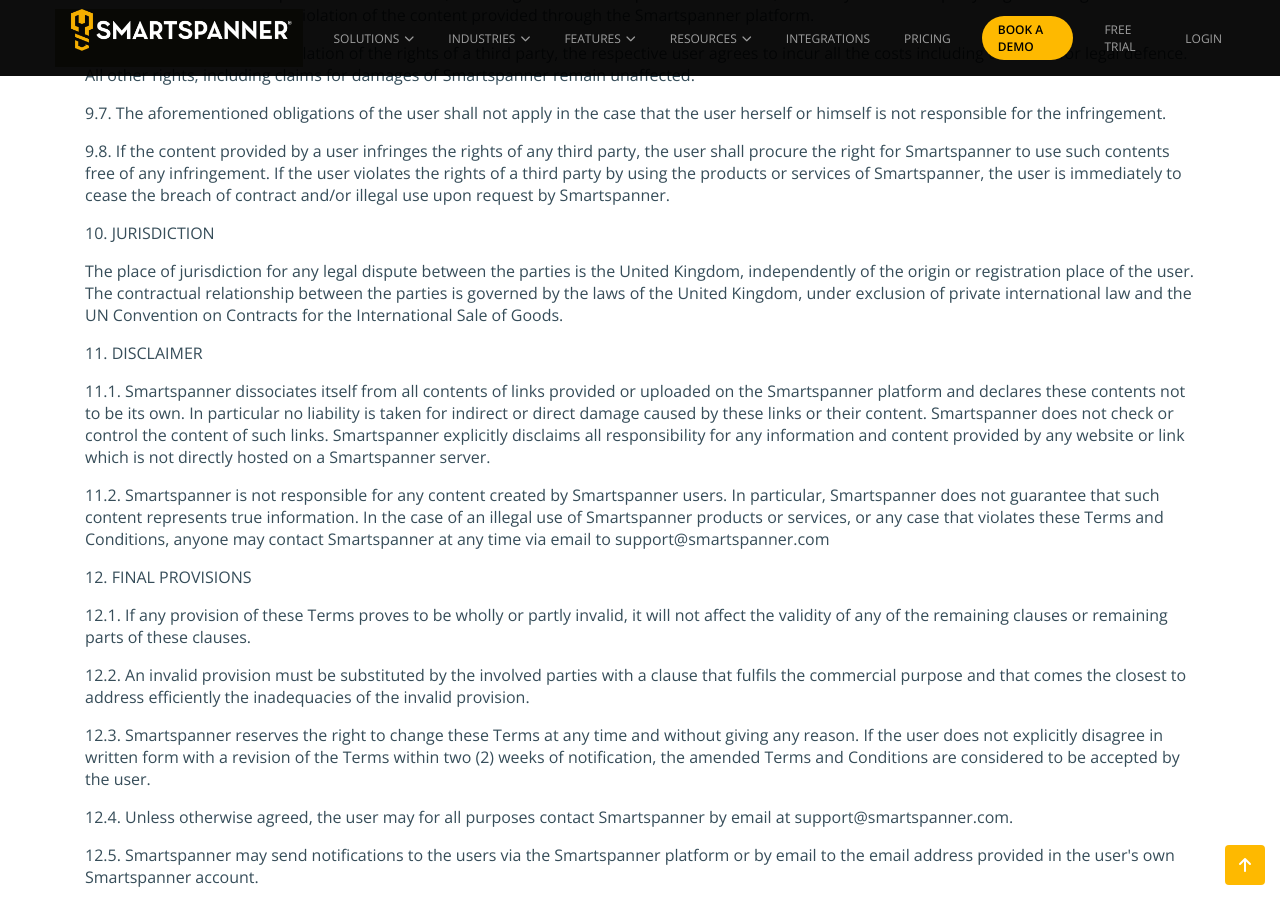
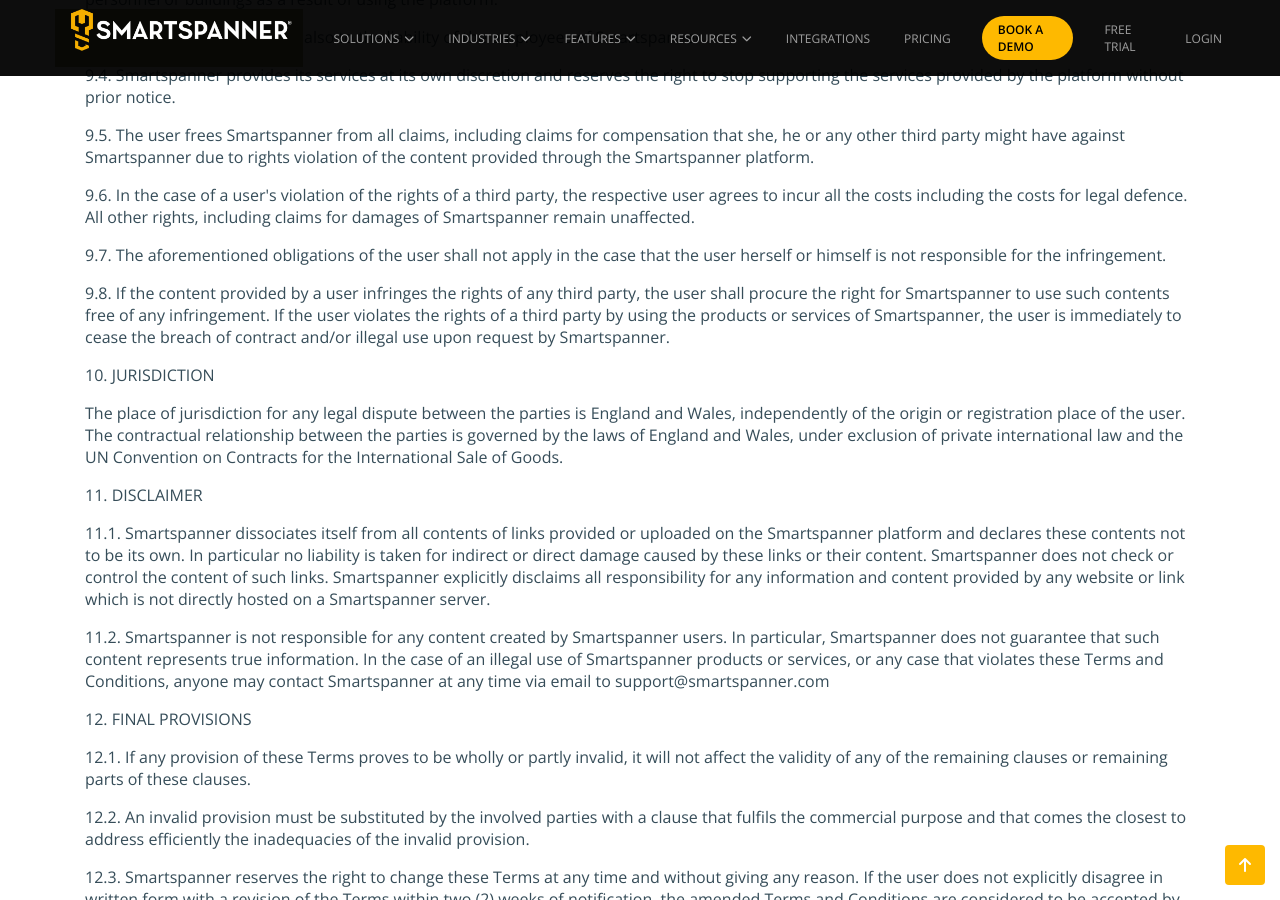
Before and after one commit to smartspanner/smartspanner.com, a Jekyll site: the page built from terms-of-service.html, in a window 1280 px wide and 900 px high, scrolled down 3236 px. Built offline with Jekyll 4.4.1, drawn with Linux system fonts in a browser that asks for light colours; some of the changed text lies outside the part shown.

Commit message:
docs: update terms for UK B2B use

```diff
--- a/terms-of-service.html
+++ b/terms-of-service.html
@@ -18,11 +18,15 @@
     By using Smartspanner's Services the user consents to the use of information about him or her in accordance to the terms set out in the Smartspanner Privacy Policy which can viewed at: <a href="{{ '/privacy-policy' | relative_url }}">smartspanner.com/privacy-policy</a>
     Smartspanner's products and services are directed exclusively to persons of legal age and regulated by these Terms and Conditions.
     </p>
+    <p>
+    Smartspanner Ltd is a company registered in England and Wales with company number 08592005. Our registered office is Unit 6 Queens Court, Gateshead, NE11 0BU, United Kingdom.
+    </p>
 
     <p>2. PRODUCTS AND SERVICES</p>
     <p>2.1. Smartspanner is a platform that allows storage of asset information including maintenance tasks, breakdown information, documents, images, manuals or other files the user may upload via the software application.</p>
     <p>2.2. Smartspanner assumes no responsibility for the correctness, completeness or quality of the information provided or stored. In particular, Smartspanner gives no guarantee of the availability of information.</p>
     <p>2.3. Smartspanner offers a platform that allows users to manage asset maintenance activities to improve reliability and availability of assets. It also allows information to be shared within your organisation and with its users. Smartspanner takes no responsibility for the content involved in the communication between users or the content or information uploaded by users of the system. The users are responsible for the execution and responsible use of the system amongst themselves within the organisation. Smartspanner takes no responsibility for any maintenance tasks or activities that may result in any harm or otherwise to personnel, staff, visitors, equipment and assets. There is no guarantee of safe working practises, risk assessments, correct or appropriate schedules to meet with any legislation or particular requirements of the organisation using the application. Smartspanner is not responsible for any losses as a result of the information, communication or instructions provided through use of its Services.</p>
+    <p>2.4. Smartspanner is provided for business and commercial use only. The Service is not intended for personal, household, or consumer use. By registering for or using the Service, you confirm that you are acting on behalf of a business, organisation, or other commercial entity, and not as a consumer.</p>
 
     <p>3. REGISTRATION AND TRUTHFULNESS</p>
     <p>3.1. A user has to register in order to use the Smartspanner Services.</p>
@@ -77,7 +81,7 @@
     <p>9.8. If the content provided by a user infringes the rights of any third party, the user shall procure the right for Smartspanner to use such contents free of any infringement. If the user violates the rights of a third party by using the products or services of Smartspanner, the user is immediately to cease the breach of contract and/or illegal use upon request by Smartspanner.</p>
 
     <p>10. JURISDICTION</p>
-    <p>The place of jurisdiction for any legal dispute between the parties is the United Kingdom, independently of the origin or registration place of the user. The contractual relationship between the parties is governed by the laws of the United Kingdom, under exclusion of private international law and the UN Convention on Contracts for the International Sale of Goods.</p>
+    <p>The place of jurisdiction for any legal dispute between the parties is England and Wales, independently of the origin or registration place of the user. The contractual relationship between the parties is governed by the laws of England and Wales, under exclusion of private international law and the UN Convention on Contracts for the International Sale of Goods.</p>
 
     <p>11. DISCLAIMER</p>
     <p>11.1. Smartspanner dissociates itself from all contents of links provided or uploaded on the Smartspanner platform and declares these contents not to be its own. In particular no liability is taken for indirect or direct damage caused by these links or their content. Smartspanner does not check or control the content of such links. Smartspanner explicitly disclaims all responsibility for any information and content provided by any website or link which is not directly hosted on a Smartspanner server.</p>
```
